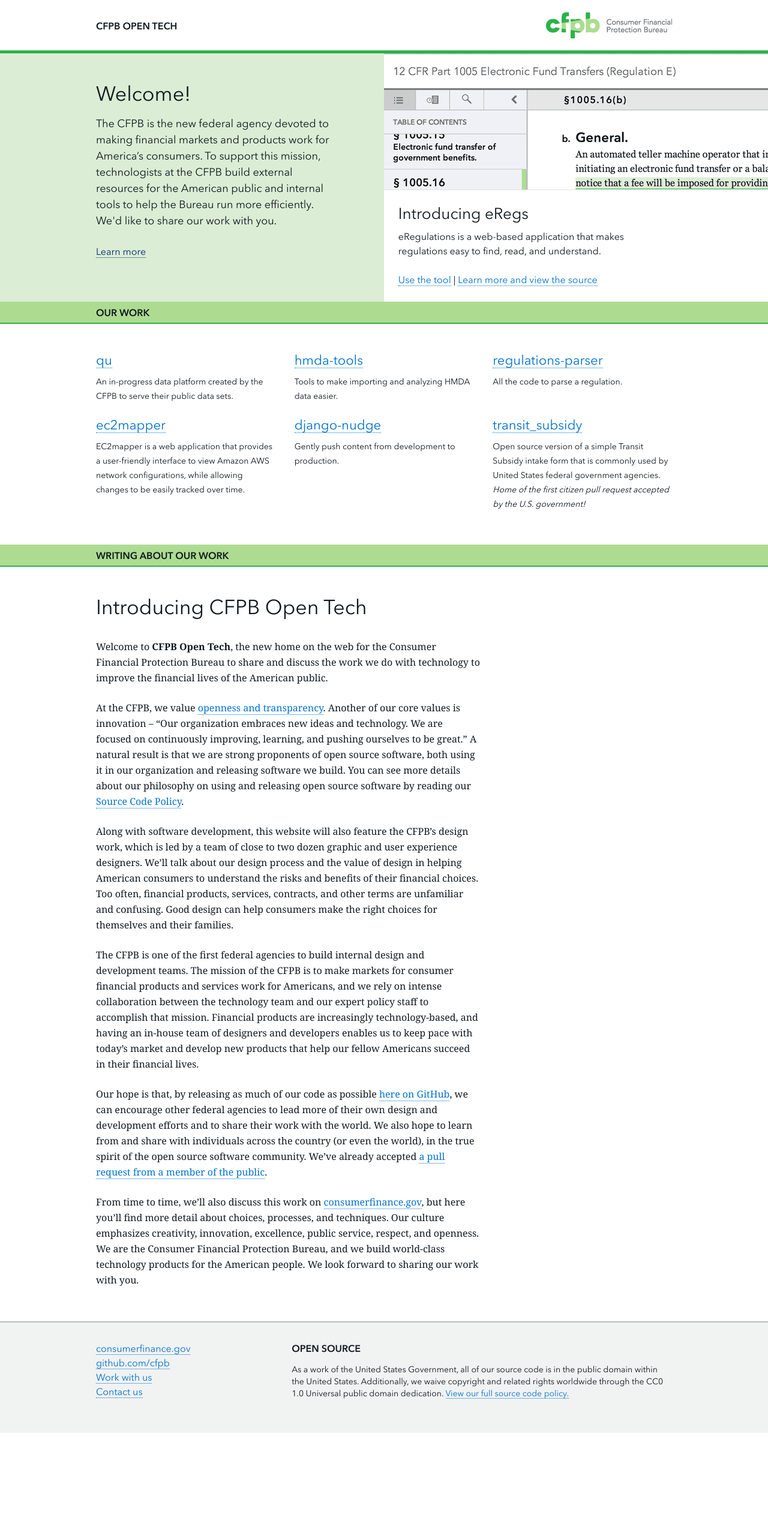
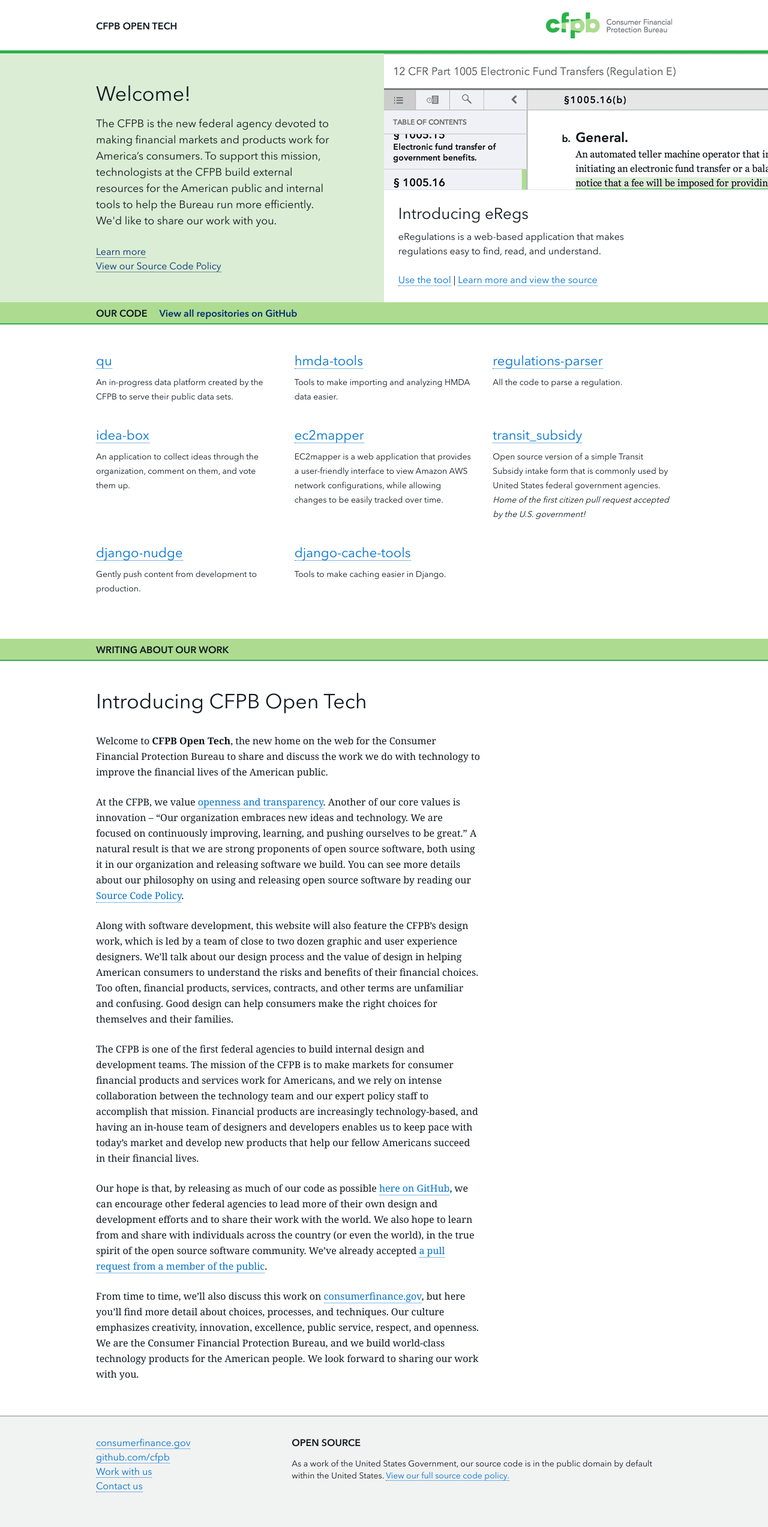
Before and after one commit to cfpb/cfpb.github.io, a Jekyll site: the page built from index.html, in a window 1280 px wide. Shown: the whole page at 60% size. Built offline with Jekyll 4.4.1, drawn with Linux system fonts in a browser that asks for light colours; nearby versions of some CDN libraries; before the commit the page ends 2389 px from its top, so only the background shows below that.

Commit message:
Tackle some of the pre-launch punch list
- [x] Add "View our Source Code Policy" under "Learn more" (Scott)
- [x] Add idea-box and django-cache-tools to Our Work (Scott)
- [x] Add link to all repositories in Our Work (Scott)
- [x] Rename "Our Work" to "Our Code" for the time being. (Scott)
- [x] Modify footer statement to remove second sentence; make first sentence more vague. (Scott)

```diff
--- a/_includes/footer.html
+++ b/_includes/footer.html
@@ -20,27 +20,12 @@
             <section class="footer-oss">
                 <h4>Open Source</h4>
                 <p>
-                    As a work of the United States Government, all of our source code is in the public domain within the
-                    United States. Additionally, we waive copyright and related rights worldwide through the CC0 1.0
-                    Universal public domain dedication.
+                    As a work of the United States Government, our source code is in the public domain by default
+                    within the United States.
                     <a href="http://www.consumerfinance.gov/developers/sourcecodepolicy/">
                         View our full source code policy.
                     </a>
                 </p>
             </section>
 
-            {% comment %}
-            <section class="footer-about">
-                <h4>Design. Dev. Data.</h4>
-                <p>
-                    As a work of the United States Government, all of our source code is in the public domain within the
-                    United States. Additionally, we waive copyright and related rights worldwide through the CC0 1.0
-                    Universal public domain dedication.
-                    <a href="http://www.consumerfinance.gov/developers/sourcecodepolicy/">
-                        View our full source code policy.
-                    </a>
-                </p>
-            </section>
-            {% endcomment %}
-
         </div>
--- a/css/site.css
+++ b/css/site.css
@@ -543,11 +543,13 @@
     line-height: 1.5;
 }
 
-.intro a {
+.intro a,
+.content-header a {
     color: #002D72;
     border-bottom-color: #002D72;
 }
-.intro a:hover {
+.intro a:hover,
+.content-header a:hover {
     color: #0072CE;
     border-bottom-color: #0072CE;
 }
@@ -561,6 +563,11 @@
 .content-header h2 {
     font: bold 1em/2 "Avenir Next Demi", Arial, sans-serif;
     text-transform: uppercase;
+}
+.view-all-repos {
+    border: none;
+    margin-left: 1em;
+    text-transform: none;
 }
 .repos {
         margin-bottom: 2em;
@@ -619,7 +626,7 @@
         display: inline-block;
         width: 50%;
         padding: 0 1em;
-        margin: 0 -0.26em 0 0;
+        margin: 0 -0.26em 1em 0;
         vertical-align: top;
     }
     .footer section {
@@ -757,6 +764,7 @@
     }
     .repo {
         width: 33.333333333%;
+        /*width: 25%;*/
     }
 }
 
--- a/index.html
+++ b/index.html
@@ -12,6 +12,11 @@
                             external resources for the American public and internal tools to help the Bureau run
                             more efficiently. We'd like to share our work with you.</p>
                         <a class="call-to-action" href="#header-writing">Learn more <i class="icon-right"></i></a>
+                        <br>
+                        <a class="call-to-action"
+                           href="http://www.consumerfinance.gov/developers/sourcecodepolicy/">
+                            View our Source Code Policy <i class="icon-right"></i>
+                        </a>
                     </section>
 
                     <section class="feature is-showing" id="feature-pdp">
@@ -37,7 +42,10 @@
             </section>
 
             <section class="content-header">
-                <h2 class="wrap">Our work</h2>
+                <h2 class="wrap">
+                    Our code
+                    <a class="view-all-repos" href="http://github.com/cfpb">View all repositories on GitHub</a>
+                </h2>
             </section>
 
             <section class="content-body wrap"><div class="repos">
@@ -54,19 +62,28 @@
                     <p>All the code to parse a regulation.</p>
                 </section>
                 <section class="repo">
+                    <h3><a href="http://github.com/cfpb/idea-box">idea-box</a></h3>
+                    <p>An application to collect ideas through the organization, comment on them, and vote them
+                        up.</p>
+                </section>
+                <section class="repo">
                     <h3><a href="http:///github.com/cfpb/ec2mapper">ec2mapper</a></h3>
                     <p>EC2mapper is a web application that provides a user-friendly interface to view Amazon AWS
                         network configurations, while allowing changes to be easily tracked over time.</p>
+                </section>
+                <section class="repo">
+                    <h3><a href="http://github.com/cfpb/transit_subsidy">transit_subsidy</a></h3>
+                    <p>Open source version of a simple Transit Subsidy intake form that is commonly used by United
+                        States federal government agencies. <i>Home of the first citizen pull request accepted by
+                        the U.S. government!</i></p>
                 </section>
                 <section class="repo">
                     <h3><a href="http://github.com/cfpb/django-nudge">django-nudge</a></h3>
                     <p>Gently push content from development to production.</p>
                 </section>
                 <section class="repo">
-                    <h3><a href="http://github.com/cfpb/transit_subsidy">transit_subsidy</a></h3>
-                    <p>Open source version of a simple Transit Subsidy intake form that is commonly used by United
-                        States federal government agencies. <i>Home of the first citizen pull request accepted by
-                        the U.S. government!</i></p>
+                    <h3><a href="http://github.com/cfpb/django-cache-tools">django-cache-tools</a></h3>
+                    <p>Tools to make caching easier in Django.</p>
                 </section>
             </div></section>
 
```
